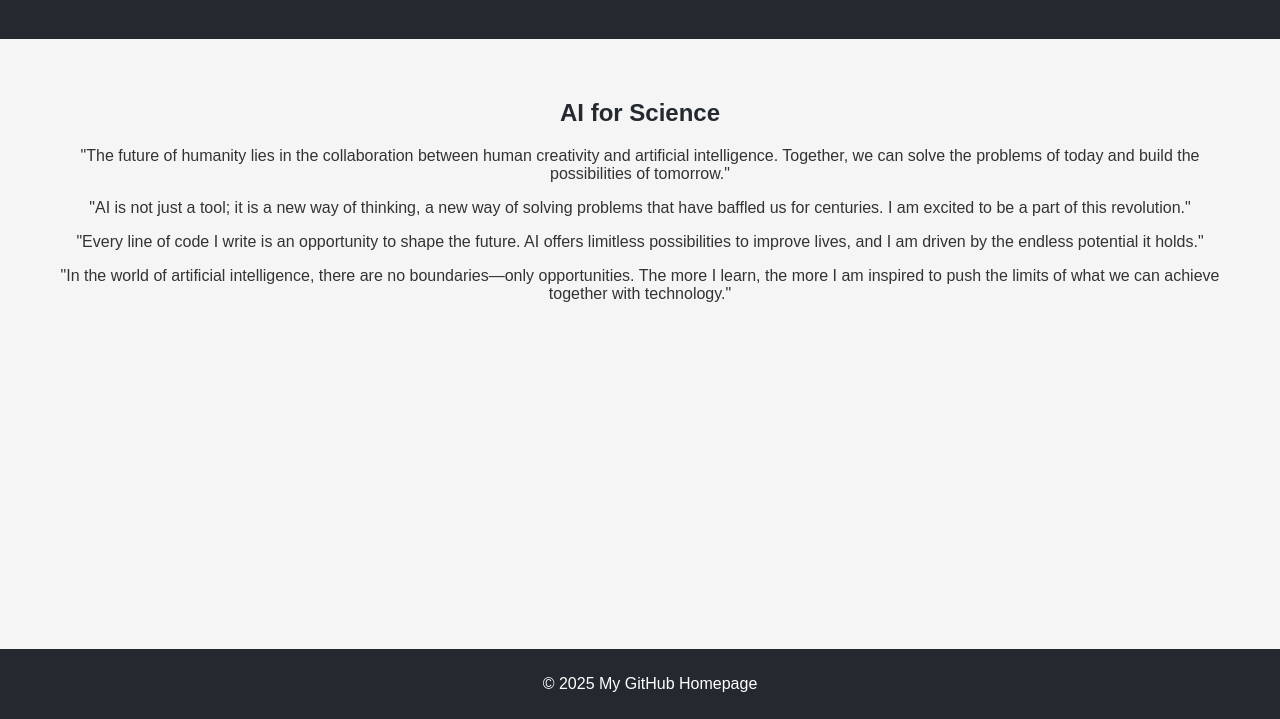
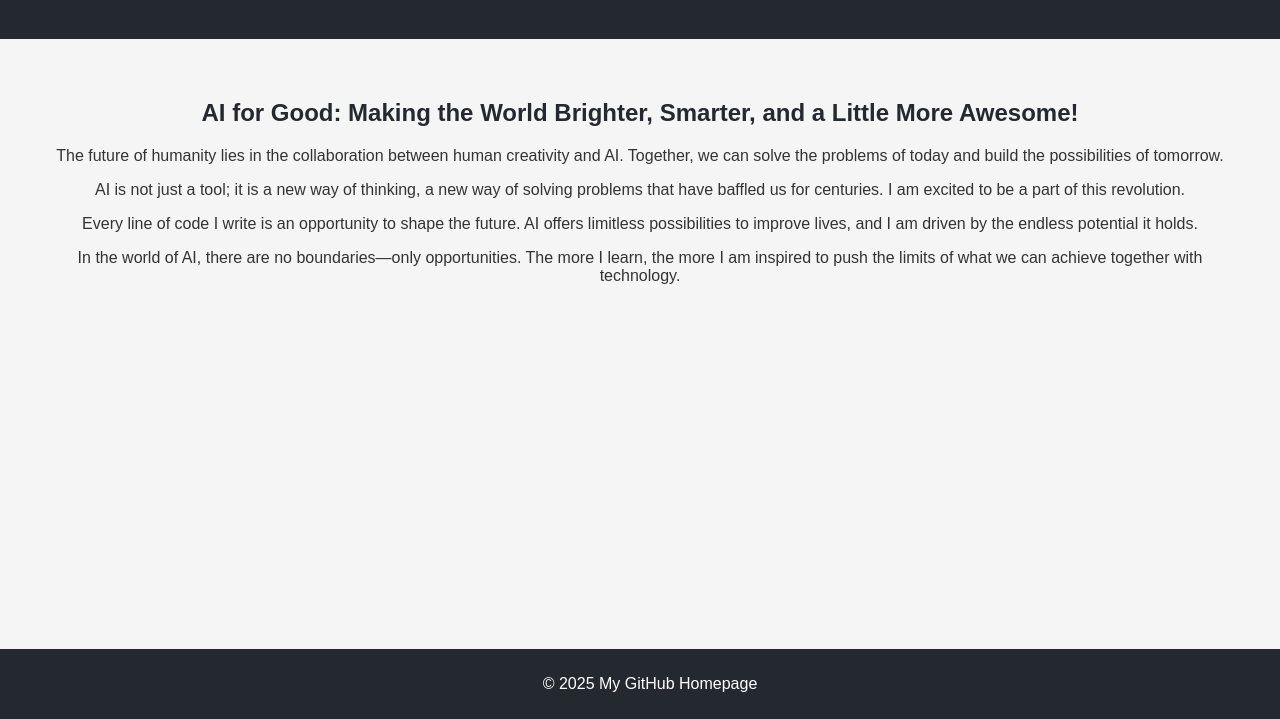
Before and after one commit to hansenhonnor/hansenhonnor.github.io, a plain HTML site: page index.html in a window 1280 px wide. Shown: the part 81-800 px from the top of the page. Drawn offline with Linux system fonts and the light colour scheme.

Commit message:
Update index.html

```diff
--- a/index.html
+++ b/index.html
@@ -40,11 +40,11 @@
         <h1>Welcome to My GitHub Homepage</h1>
     </header>
     <div class="content">
-        <h2>AI for Science</h2>
-        <p>"The future of humanity lies in the collaboration between human creativity and artificial intelligence. Together, we can solve the problems of today and build the possibilities of tomorrow."</p>
-        <p>"AI is not just a tool; it is a new way of thinking, a new way of solving problems that have baffled us for centuries. I am excited to be a part of this revolution."</p>
-        <p>"Every line of code I write is an opportunity to shape the future. AI offers limitless possibilities to improve lives, and I am driven by the endless potential it holds."</p>
-        <p>"In the world of artificial intelligence, there are no boundaries—only opportunities. The more I learn, the more I am inspired to push the limits of what we can achieve together with technology."</p>
+        <h2>AI for Good: Making the World Brighter, Smarter, and a Little More Awesome!</h2>
+        <p>The future of humanity lies in the collaboration between human creativity and AI. Together, we can solve the problems of today and build the possibilities of tomorrow.</p>
+        <p>AI is not just a tool; it is a new way of thinking, a new way of solving problems that have baffled us for centuries. I am excited to be a part of this revolution.</p>
+        <p>Every line of code I write is an opportunity to shape the future. AI offers limitless possibilities to improve lives, and I am driven by the endless potential it holds.</p>
+        <p>In the world of AI, there are no boundaries—only opportunities. The more I learn, the more I am inspired to push the limits of what we can achieve together with technology.</p>
     </div>
     <footer>
         <p>© 2025 My GitHub Homepage</p>
```
